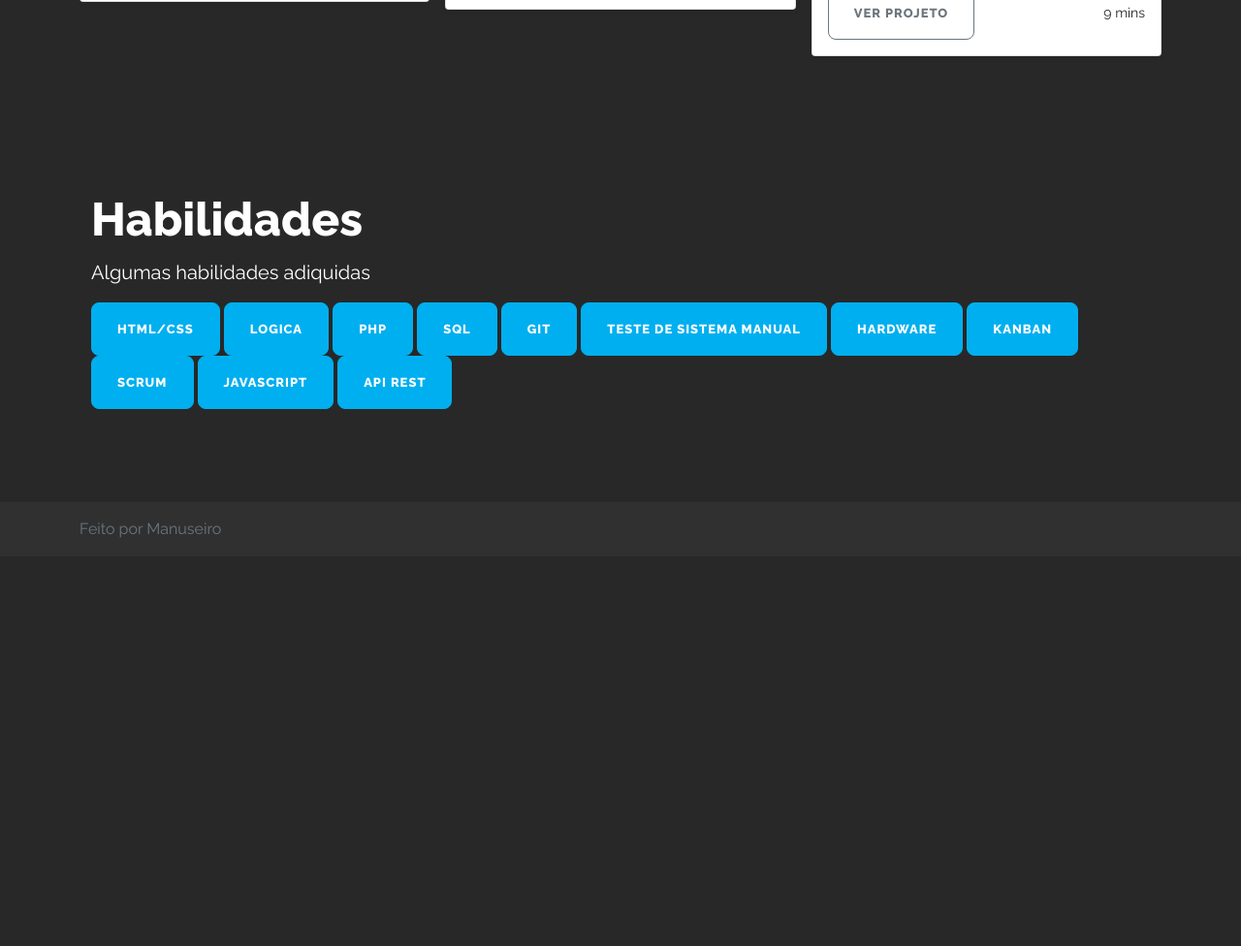
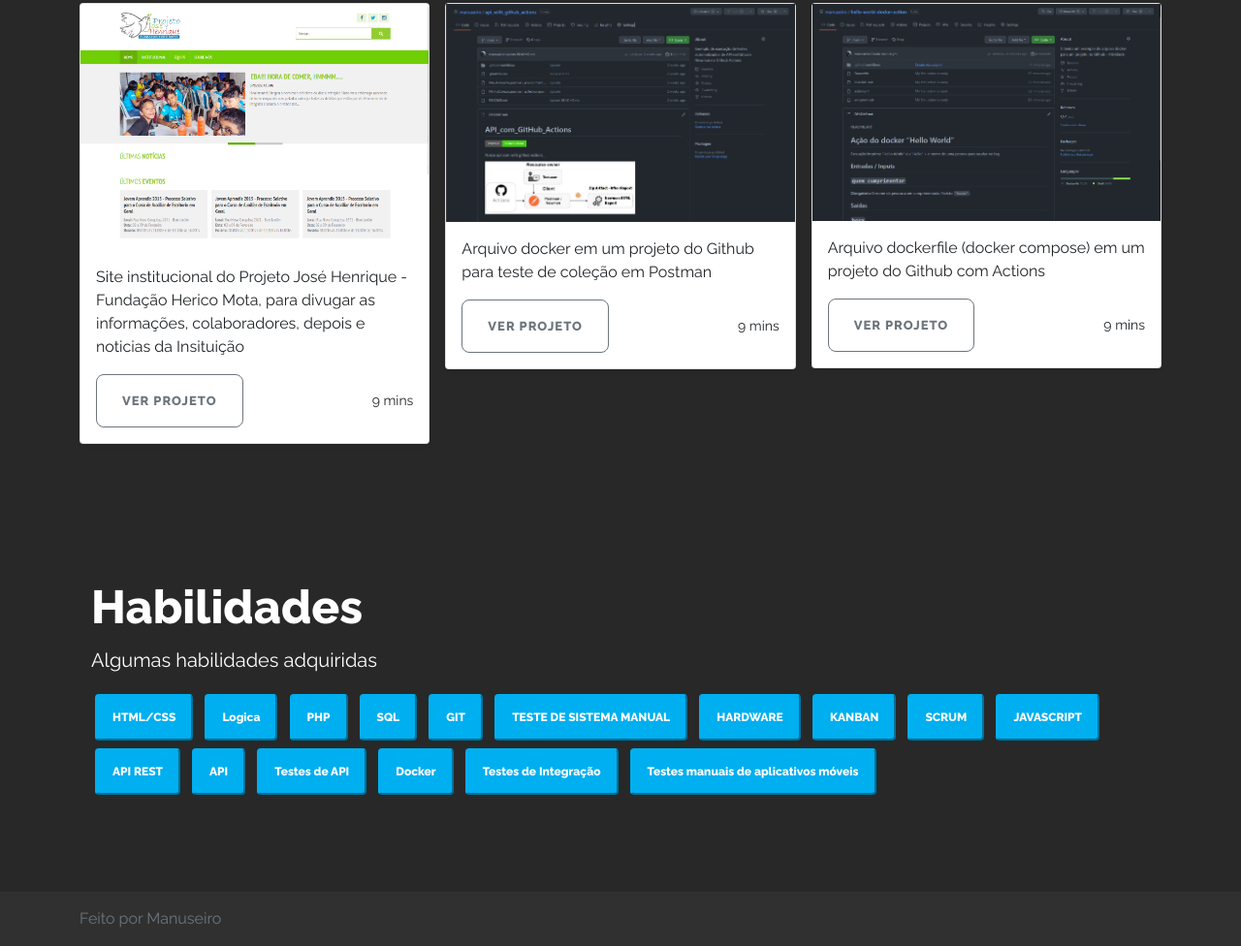
Before and after one commit to manuseiro/manuseiro.github.io, a plain HTML site: page index.html in a window 1280 px wide. Shown: the part 2391-3367 px from the top of the page at 97% size. Before the commit the page ends 2965 px from the top, so only its background shows below. Drawn offline with nearby package versions, Linux system fonts and the light colour scheme.

Commit message:
atualização

```diff
--- a/index.html
+++ b/index.html
@@ -295,6 +295,20 @@
           <div class="row row-cols-1 row-cols-sm-2 row-cols-md-3 g-3">
             <div class="col">
               <div class="card shadow-sm">
+                <img src="images/screenshot-07.png" alt="">
+                <div class="card-body">
+                  <p class="card-text">Gerador de texto aleatório com tema da música do tiririca, Florentina.</p>
+                  <div class="d-flex justify-content-between align-items-center">
+                    <div class="btn-group">
+                      <a href="//manuseiro.github.io/tiririca-ipsum/" target="_blank" class="btn btn-sm btn-outline-secondary">Ver Projeto</a>
+                    </div>
+                    <small class="text-body-secondary">9 mins</small>
+                  </div>
+                </div>
+              </div>
+            </div>
+            <div class="col">
+              <div class="card shadow-sm">
                 <img src="images/screenshot-01.png" alt="">
                 <div class="card-body">
                   <p class="card-text">Projeto de uma empresa que faz Instalação e manutenção de Painel Solar.</p>
@@ -311,7 +325,7 @@
               <div class="card shadow-sm">
                 <img src="images/screenshot-02.png" alt="">
                 <div class="card-body">
-                  <p class="card-text">Projeto para um servidor jogo online MMOPRG, chamado de RF Online com foco no PVP.</p>
+                  <p class="card-text">Projeto para um servidor jogo online MMOPRG, chamado de RF Online.</p>
                   <div class="d-flex justify-content-between align-items-center">
                     <div class="btn-group">
                       <a href="//www.rf-millenium.org/" target="_blank" class="btn btn-sm btn-outline-secondary">Ver Projeto</a>
@@ -353,7 +367,7 @@
               <div class="card shadow-sm">
                 <img src="images/screenshot-05.png" alt="">
                 <div class="card-body">
-                  <p class="card-text">Site de empresa especializada no Desenvolvimento de software para pequenas e medias empresas.</p>
+                  <p class="card-text">Site de empresa especializada no Desenvolvimento de software para empresas.</p>
                   <div class="d-flex justify-content-between align-items-center">
                     <div class="btn-group">
                       <a href="//www.tecnoinfor.com.br/" target="_blank" class="btn btn-sm btn-outline-secondary">Ver Projeto</a>
@@ -377,6 +391,34 @@
                 </div>
               </div>
             </div>
+            <div class="col">
+              <div class="card shadow-sm">
+                <img src="images/screenshot-09.png" alt="">
+                <div class="card-body">
+                  <p class="card-text">Arquivo docker em um projeto do Github para teste de coleção em Postman</p>
+                  <div class="d-flex justify-content-between align-items-center">
+                    <div class="btn-group">
+                      <a href="//github.com/manuseiro/api_with_github_actions" target="_blank" class="btn btn-sm btn-outline-secondary">Ver Projeto</a>
+                    </div>
+                    <small class="text-body-secondary">9 mins</small>
+                  </div>
+                </div>
+              </div>
+            </div>
+            <div class="col">
+              <div class="card shadow-sm">
+                <img src="images/screenshot-08.png" alt="">
+                <div class="card-body">
+                  <p class="card-text">Arquivo dockerfile (docker compose) em um projeto do Github com Actions</p>
+                  <div class="d-flex justify-content-between align-items-center">
+                    <div class="btn-group">
+                      <a href="//github.com/manuseiro/hello-world-docker-action" target="_blank" class="btn btn-sm btn-outline-secondary">Ver Projeto</a>
+                    </div>
+                    <small class="text-body-secondary">9 mins</small>
+                  </div>
+                </div>
+              </div>
+            </div>
 
           </div>
         </div>
@@ -385,75 +427,53 @@
         <div class="row flex-lg-row-reverse align-items-center g-5 py-5">
           <div class="col-lg">
             <h1 class="display-5 fw-bold lh-1 mb-3">Habilidades</h1>
-            <p class="lead">Algumas habilidades adiquidas</p>
+            <p class="lead">Algumas habilidades adquiridas</p>
             <div class="bd-example-tooltips">
-              <button type="button" class="btn btn-primary"
+              <button type="button" class="badge btn-primary p-3 m-1"
                       data-bs-toggle="tooltip" data-bs-placement="top"
                       data-bs-custom-class="custom-tooltip"
-                      data-bs-title="This top tooltip is themed via CSS variables.">
-                HTML/CSS
-              </button>
-              <button type="button" class="btn btn-primary"
+                      data-bs-title="This top tooltip is themed via CSS variables.">HTML/CSS</button>
+              <button type="button" class="badge btn-primary p-3 m-1"
                       data-bs-toggle="tooltip" data-bs-placement="top"
                       data-bs-custom-class="custom-tooltip"
-                      data-bs-title="This top tooltip is themed via CSS variables.">
-                Logica
-              </button>
-              <button type="button" class="btn btn-primary"
+                      data-bs-title="This top tooltip is themed via CSS variables.">Logica</button>
+              <button type="button" class="badge btn-primary p-3 m-1"
                       data-bs-toggle="tooltip" data-bs-placement="top"
                       data-bs-custom-class="custom-tooltip"
-                      data-bs-title="This top tooltip is themed via CSS variables.">
-                PHP
-              </button>
-              <button type="button" class="btn btn-primary"
+                      data-bs-title="This top tooltip is themed via CSS variables.">PHP</button>
+              <button type="button" class="badge btn-primary p-3 m-1"
                       data-bs-toggle="tooltip" data-bs-placement="top"
                       data-bs-custom-class="custom-tooltip"
-                      data-bs-title="This top tooltip is themed via CSS variables.">
-                SQL
-              </button>
-              <button type="button" class="btn btn-primary"
+                      data-bs-title="This top tooltip is themed via CSS variables.">SQL</button>
+              <button type="button" class="badge btn-primary p-3 m-1"
                       data-bs-toggle="tooltip" data-bs-placement="top"
                       data-bs-custom-class="custom-tooltip"
-                      data-bs-title="This top tooltip is themed via CSS variables.">
-                GIT
-              </button>
-              <button type="button" class="btn btn-primary"
+                      data-bs-title="This top tooltip is themed via CSS variables.">GIT</button>
+              <button type="button" class="badge btn-primary p-3 m-1"
                       data-bs-toggle="tooltip" data-bs-placement="top"
                       data-bs-custom-class="custom-tooltip"
-                      data-bs-title="This top tooltip is themed via CSS variables.">
-                TESTE DE SISTEMA MANUAL
-              </button>
-              <button type="button" class="btn btn-primary"
+                      data-bs-title="This top tooltip is themed via CSS variables.">TESTE DE SISTEMA MANUAL</button>
+              <button type="button" class="badge btn-primary p-3 m-1"
                       data-bs-toggle="tooltip" data-bs-placement="top"
                       data-bs-custom-class="custom-tooltip"
-                      data-bs-title="This top tooltip is themed via CSS variables.">
-                HARDWARE
-              </button>
-              <button type="button" class="btn btn-primary"
+                      data-bs-title="This top tooltip is themed via CSS variables.">HARDWARE</button>
+              <button type="button" class="badge btn-primary p-3 m-1"
                       data-bs-toggle="tooltip" data-bs-placement="top"
                       data-bs-custom-class="custom-tooltip"
-                      data-bs-title="This top tooltip is themed via CSS variables.">
-                KANBAN
-              </button>
-              <button type="button" class="btn btn-primary"
+                      data-bs-title="This top tooltip is themed via CSS variables.">KANBAN</button>
+              <button type="button" class="badge btn-primary p-3 m-1"
                       data-bs-toggle="tooltip" data-bs-placement="top"
                       data-bs-custom-class="custom-tooltip"
-                      data-bs-title="This top tooltip is themed via CSS variables.">
-                SCRUM
-              </button>
-              <button type="button" class="btn btn-primary"
+                      data-bs-title="This top tooltip is themed via CSS variables.">SCRUM</button>
+              <button type="button" class="badge btn-primary p-3 m-1"
                       data-bs-toggle="tooltip" data-bs-placement="top"
                       data-bs-custom-class="custom-tooltip"
-                      data-bs-title="This top tooltip is themed via CSS variables.">
-                JAVASCRIPT
-              </button>
-              <button type="button" class="btn btn-primary"
-                      data-bs-toggle="tooltip" data-bs-placement="top"
-                      data-bs-custom-class="custom-tooltip"
-                      data-bs-title="This top tooltip is themed via CSS variables.">
-                API REST
-            </button>
-            </div>
+                      data-bs-title="This top tooltip is themed via CSS variables.">JAVASCRIPT</button>
+              <button type="button" class="badge btn-primary p-3 m-1" data-bs-toggle="tooltip" data-bs-placement="top" data-bs-custom-class="custom-tooltip" data-bs-title="This top tooltip is themed via CSS variables.">API REST</button>  <button type="button" class="badge btn-primary p-3 m-1" data-bs-toggle="tooltip" data-bs-placement="top" data-bs-custom-class="custom-tooltip" data-bs-title="This top tooltip is themed via CSS variables.">API</button>
+              <button type="button" class="badge btn-primary p-3 m-1" data-bs-toggle="tooltip" data-bs-placement="top" data-bs-custom-class="custom-tooltip" data-bs-title="This top tooltip is themed via CSS variables.">Testes de API</button>
+              <button type="button" class="badge btn-primary p-3 m-1" data-bs-toggle="tooltip" data-bs-placement="top" data-bs-custom-class="custom-tooltip" data-bs-title="This top tooltip is themed via CSS variables.">Docker</button>
+              <button type="button" class="badge btn-primary p-3 m-1" data-bs-toggle="tooltip" data-bs-placement="top" data-bs-custom-class="custom-tooltip" data-bs-title="This top tooltip is themed via CSS variables.">Testes de Integração</button>
+              <button type="button" class="badge btn-primary p-3 m-1" data-bs-toggle="tooltip" data-bs-placement="top" data-bs-custom-class="custom-tooltip" data-bs-title="This top tooltip is themed via CSS variables.">Testes manuais de aplicativos móveis</button>
           </div>
         </div>
       </div>
--- a/style.css
+++ b/style.css
@@ -33,10 +33,19 @@ img{
 	border-color: #e34c43;
 }
 .btn-primary {
+	background-color: rgba(0, 175, 239,1)!important;
+	border-color: rgba(0, 175, 239,1)!important;
+}
+.btn-primary:hover {
+  color: #282828;
+	background-color: #16c1ff!important;
+	border-color: #16c1ff!important;
+}
+.bg-primary {
 	background-color: rgba(0, 175, 239,1);
 	border-color: rgba(0, 175, 239,1);
 }
-.btn-primary:hover {
+.bg-primary:hover {
   color: #282828;
 	background-color: #16c1ff;
 	border-color: #16c1ff;
```
Also changed, not shown: images/bootstrap-themes.png (deleted), images/screenshot-07.png (added), images/screenshot-08.png (added), images/screenshot-09.png (added).
